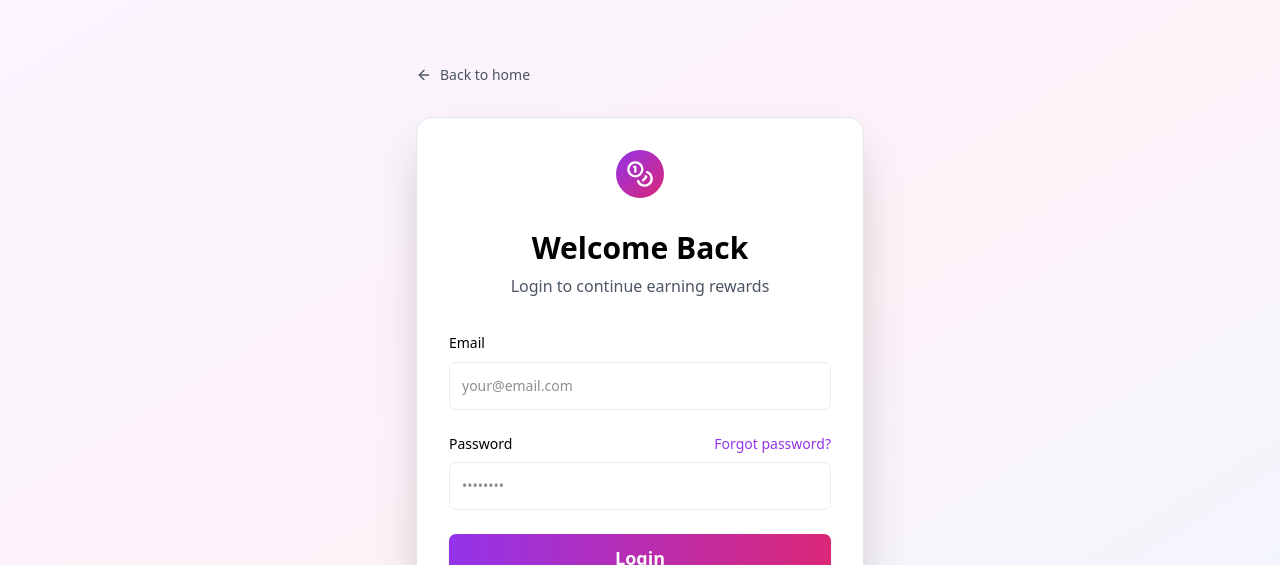
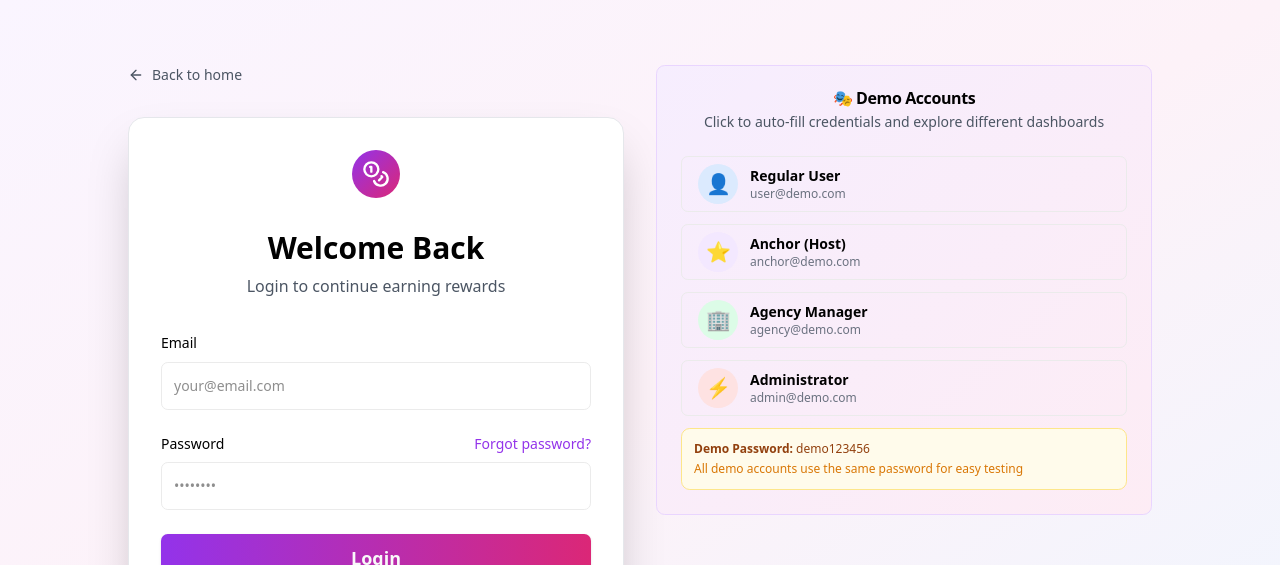
Before and after one commit to Posyacorp/sg-6cd42f55-fa65-489a-9389-7b597027e056-1771946699, a Next.js app: page /auth/login in a window 1280 px wide. Shown: the top 565 px of the page. Built offline with nearby package versions, Linux system fonts and the light colour scheme; no server answers.

Commit message:
feat(auth): Add demo login accounts and role-based redirection

```diff
--- a/src/integrations/supabase/database.types.ts
+++ b/src/integrations/supabase/database.types.ts
@@ -1,4 +1,4 @@
-/* eslint-disable @typescript-eslint/no-empty-object-type */
+
 export type Json =
   | string
   | number
--- a/src/integrations/supabase/types.ts
+++ b/src/integrations/supabase/types.ts
@@ -1,6 +1,6 @@
 // This file is automatically generated. Do not edit it directly.
 // Types are generated from the Supabase database schema using the Supabase CLI.
-/* eslint-disable @typescript-eslint/no-empty-object-type */
+
 
 import type { Database as DB } from './database.types';
 
--- a/src/pages/auth/login.tsx
+++ b/src/pages/auth/login.tsx
@@ -3,17 +3,88 @@ import Link from "next/link";
 import { Button } from "@/components/ui/button";
 import { Input } from "@/components/ui/input";
 import { Label } from "@/components/ui/label";
-import { Coins, ArrowLeft } from "lucide-react";
+import { Coins, ArrowLeft, Loader2 } from "lucide-react";
 import { useState } from "react";
+import { useRouter } from "next/router";
+import { authService } from "@/services/authService";
+import { useToast } from "@/hooks/use-toast";
+import { Card, CardContent, CardHeader, CardTitle } from "@/components/ui/card";
 
 export default function Login() {
   const [email, setEmail] = useState("");
   const [password, setPassword] = useState("");
+  const [isLoading, setIsLoading] = useState(false);
+  const router = useRouter();
+  const { toast } = useToast();
 
-  const handleLogin = (e: React.FormEvent) => {
+  const handleLogin = async (e: React.FormEvent) => {
     e.preventDefault();
-    // TODO: Integrate with FastAPI backend
-    console.log("Login attempt:", { email, password });
+    setIsLoading(true);
+
+    try {
+      const { user, error } = await authService.signIn(email, password);
+
+      if (error) {
+        toast({
+          title: "Login failed",
+          description: error.message,
+          variant: "destructive",
+        });
+        setIsLoading(false);
+        return;
+      }
+
+      if (user) {
+        toast({
+          title: "Login successful",
+          description: "Redirecting to your dashboard...",
+        });
+
+        // Get user role from profiles table
+        const { data: profileData } = await supabase
+          .from("profiles")
+          .select("role")
+          .eq("id", user.id)
+          .single();
+
+        const role = profileData?.role || "user";
+
+        // Redirect based on role
+        switch (role) {
+          case "admin":
+            router.push("/admin/dashboard");
+            break;
+          case "agency":
+            router.push("/agency/dashboard");
+            break;
+          case "anchor":
+            router.push("/anchor/dashboard");
+            break;
+          default:
+            router.push("/user/dashboard");
+        }
+      }
+    } catch (error) {
+      toast({
+        title: "Error",
+        description: "An unexpected error occurred",
+        variant: "destructive",
+      });
+      setIsLoading(false);
+    }
+  };
+
+  const handleDemoLogin = async (role: "user" | "anchor" | "agency" | "admin") => {
+    const demoCredentials = {
+      user: { email: "user@demo.com", password: "demo123456" },
+      anchor: { email: "anchor@demo.com", password: "demo123456" },
+      agency: { email: "agency@demo.com", password: "demo123456" },
+      admin: { email: "admin@demo.com", password: "demo123456" },
+    };
+
+    const credentials = demoCredentials[role];
+    setEmail(credentials.email);
+    setPassword(credentials.password);
   };
 
   return (
@@ -21,7 +92,9 @@ export default function Login() {
       <SEO title="Login - Pukaarly" description="Login to your Pukaarly account" />
 
       <div className="min-h-screen bg-gradient-to-br from-purple-50 via-pink-50 to-blue-50 dark:from-gray-950 dark:via-purple-950 dark:to-gray-900 flex items-center justify-center p-4">
-        <div className="w-full max-w-md">
+        <div className="w-full max-w-5xl grid md:grid-cols-2 gap-8">
+          {/* Login Form */}
+          <div>
             <Link href="/" className="inline-flex items-center gap-2 text-sm text-gray-600 dark:text-gray-400 hover:text-purple-600 dark:hover:text-purple-400 mb-8 transition-colors">
               <ArrowLeft className="w-4 h-4" />
               Back to home
@@ -49,6 +122,7 @@ export default function Login() {
                     value={email}
                     onChange={(e) => setEmail(e.target.value)}
                     required
+                    disabled={isLoading}
                     className="h-12"
                   />
                 </div>
@@ -67,15 +141,24 @@ export default function Login() {
                     value={password}
                     onChange={(e) => setPassword(e.target.value)}
                     required
+                    disabled={isLoading}
                     className="h-12"
                   />
                 </div>
 
                 <Button
                   type="submit"
+                  disabled={isLoading}
                   className="w-full h-12 bg-gradient-to-r from-purple-600 to-pink-600 hover:from-purple-700 hover:to-pink-700 text-lg font-semibold"
                 >
-                Login
+                  {isLoading ? (
+                    <>
+                      <Loader2 className="mr-2 h-5 w-5 animate-spin" />
+                      Logging in...
+                    </>
+                  ) : (
+                    "Login"
+                  )}
                 </Button>
               </form>
 
@@ -95,6 +178,93 @@ export default function Login() {
               </div>
             </div>
           </div>
+
+          {/* Demo Accounts */}
+          <div className="space-y-6">
+            <Card className="bg-gradient-to-br from-purple-500/10 to-pink-500/10 border-purple-200 dark:border-purple-800">
+              <CardHeader>
+                <CardTitle className="text-center">🎭 Demo Accounts</CardTitle>
+                <p className="text-sm text-center text-gray-600 dark:text-gray-400">
+                  Click to auto-fill credentials and explore different dashboards
+                </p>
+              </CardHeader>
+              <CardContent className="space-y-3">
+                <Button
+                  onClick={() => handleDemoLogin("user")}
+                  variant="outline"
+                  className="w-full h-14 justify-start text-left hover:bg-blue-50 dark:hover:bg-blue-950"
+                >
+                  <div className="flex items-center gap-3">
+                    <div className="w-10 h-10 rounded-full bg-blue-100 dark:bg-blue-900 flex items-center justify-center text-xl">
+                      👤
+                    </div>
+                    <div>
+                      <div className="font-semibold">Regular User</div>
+                      <div className="text-xs text-gray-500">user@demo.com</div>
+                    </div>
+                  </div>
+                </Button>
+
+                <Button
+                  onClick={() => handleDemoLogin("anchor")}
+                  variant="outline"
+                  className="w-full h-14 justify-start text-left hover:bg-purple-50 dark:hover:bg-purple-950"
+                >
+                  <div className="flex items-center gap-3">
+                    <div className="w-10 h-10 rounded-full bg-purple-100 dark:bg-purple-900 flex items-center justify-center text-xl">
+                      ⭐
+                    </div>
+                    <div>
+                      <div className="font-semibold">Anchor (Host)</div>
+                      <div className="text-xs text-gray-500">anchor@demo.com</div>
+                    </div>
+                  </div>
+                </Button>
+
+                <Button
+                  onClick={() => handleDemoLogin("agency")}
+                  variant="outline"
+                  className="w-full h-14 justify-start text-left hover:bg-green-50 dark:hover:bg-green-950"
+                >
+                  <div className="flex items-center gap-3">
+                    <div className="w-10 h-10 rounded-full bg-green-100 dark:bg-green-900 flex items-center justify-center text-xl">
+                      🏢
+                    </div>
+                    <div>
+                      <div className="font-semibold">Agency Manager</div>
+                      <div className="text-xs text-gray-500">agency@demo.com</div>
+                    </div>
+                  </div>
+                </Button>
+
+                <Button
+                  onClick={() => handleDemoLogin("admin")}
+                  variant="outline"
+                  className="w-full h-14 justify-start text-left hover:bg-red-50 dark:hover:bg-red-950"
+                >
+                  <div className="flex items-center gap-3">
+                    <div className="w-10 h-10 rounded-full bg-red-100 dark:bg-red-900 flex items-center justify-center text-xl">
+                      ⚡
+                    </div>
+                    <div>
+                      <div className="font-semibold">Administrator</div>
+                      <div className="text-xs text-gray-500">admin@demo.com</div>
+                    </div>
+                  </div>
+                </Button>
+
+                <div className="mt-4 p-3 bg-amber-50 dark:bg-amber-950 rounded-lg border border-amber-200 dark:border-amber-800">
+                  <p className="text-xs text-amber-800 dark:text-amber-200">
+                    <strong>Demo Password:</strong> demo123456
+                  </p>
+                  <p className="text-xs text-amber-600 dark:text-amber-400 mt-1">
+                    All demo accounts use the same password for easy testing
+                  </p>
+                </div>
+              </CardContent>
+            </Card>
+          </div>
+        </div>
       </div>
     </>
   );
```
Lines whose indentation alone changed are shown as unchanged.
